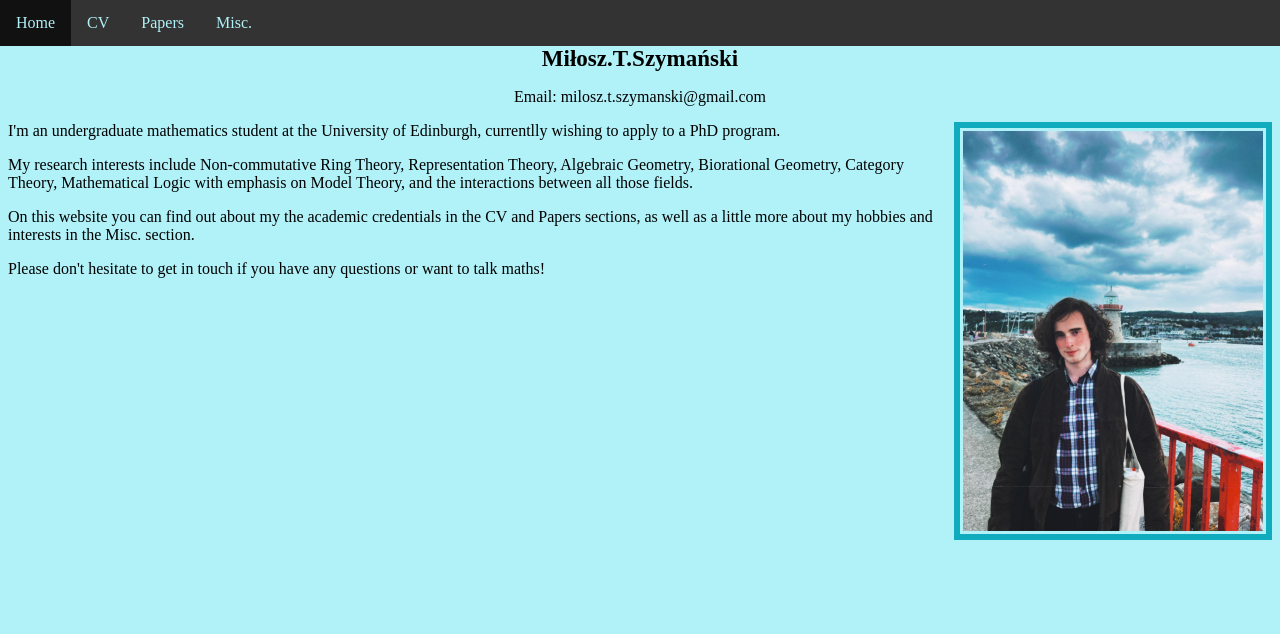
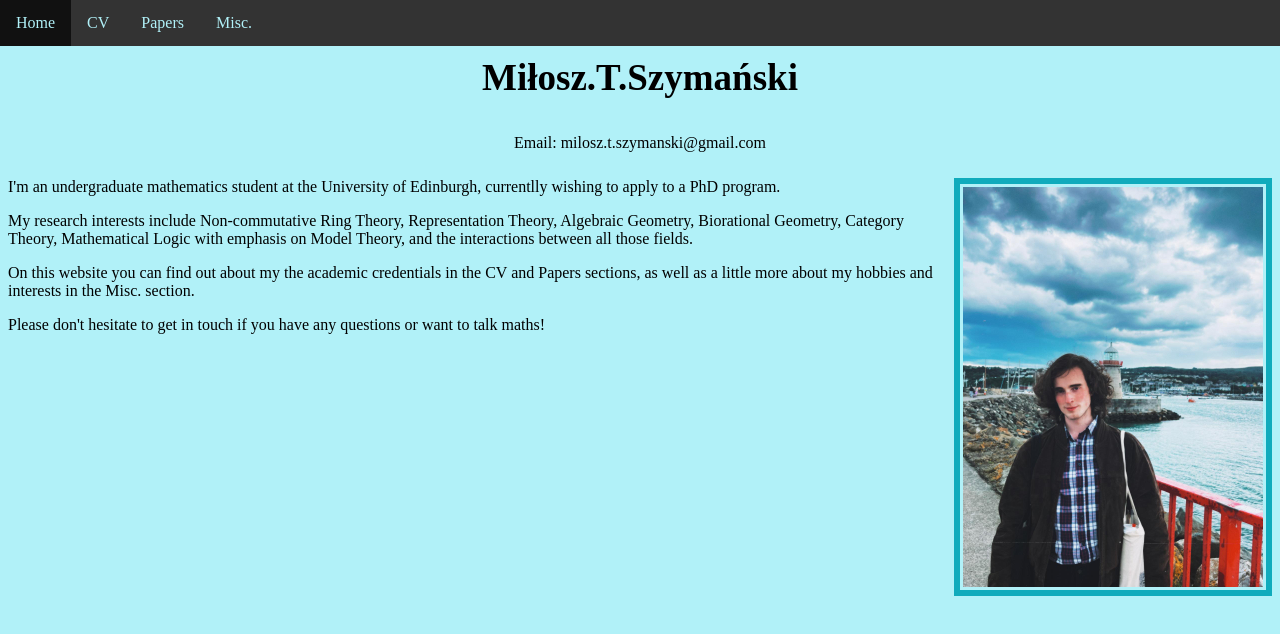
Before and after one commit to MtSzymanski/MtSzymanski.github.io, a plain HTML site: page index.html in a window 1280 px wide. Drawn offline with Linux system fonts and the light colour scheme.

Commit message:
added fancy box around email

```diff
--- a/index.html
+++ b/index.html
@@ -16,7 +16,7 @@
 
 <div class="mainheader">
 <h1>Miłosz.T.Szymański</h1>
-<p>Email: milosz.t.szymanski@gmail.com</p>
+<p id="email">Email: milosz.t.szymanski@gmail.com</p>
 </div>
 
 <img id="milosz_pic" align="right" src="/Dublin Jul24.jpg" alt="Milosz in Dublin" width="300px">
--- a/stylesheet.css
+++ b/stylesheet.css
@@ -14,13 +14,18 @@ body {
 }
 
 .mainheader h1 {
-  font-size: 23px;
+  font-size: 37px;
 }
 
 #milosz_pic{
   margin-right: 8px;
   border: 6px solid #10abbc;
   padding: 3px;
+}
+
+#email{
+  padding: 10px;
+  border: 2px #333333;
 }
 
 .navbar {
```
